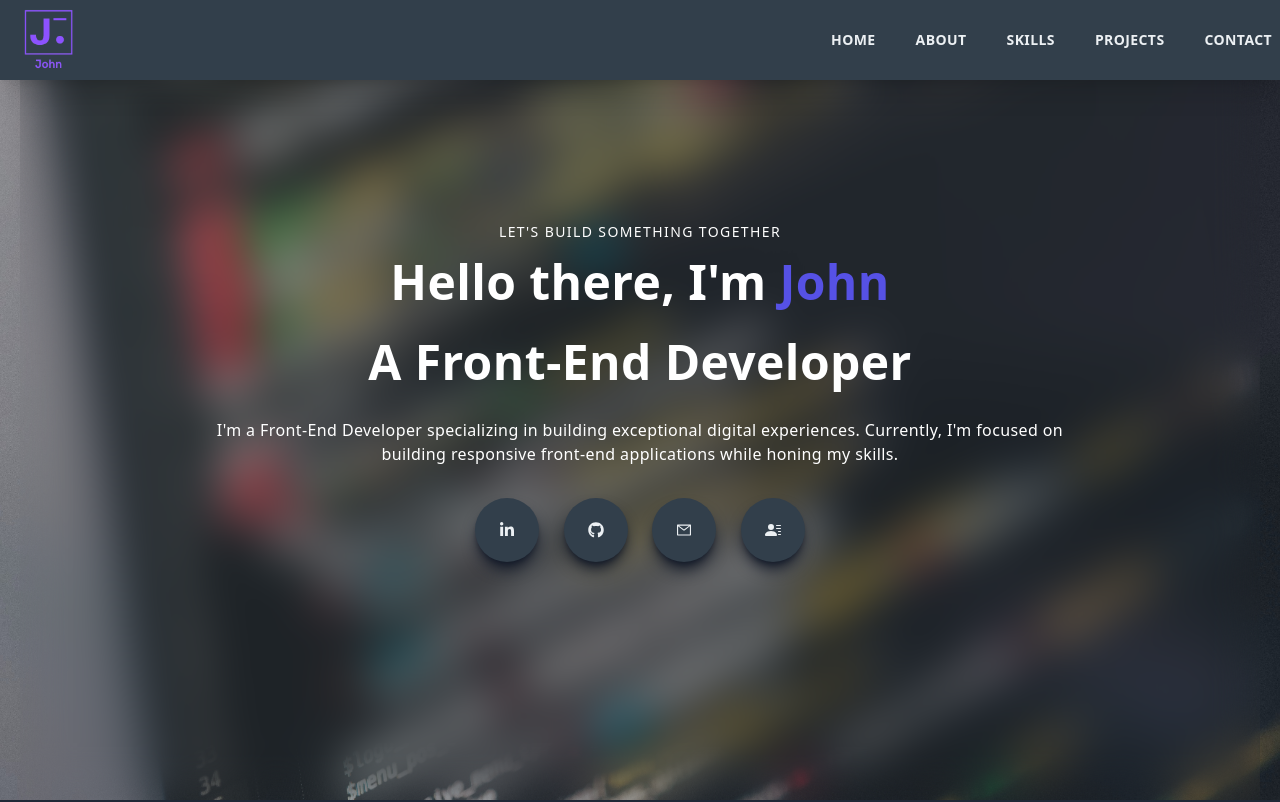
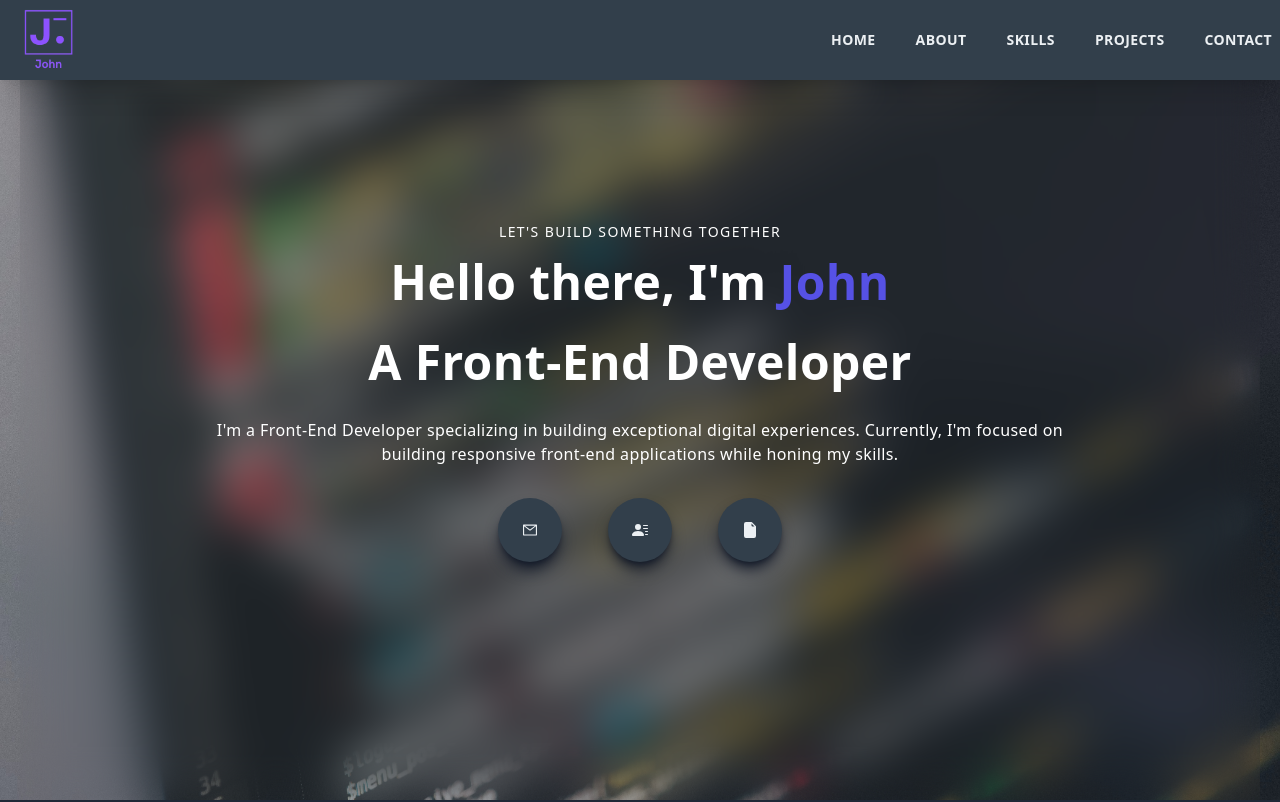
Before and after one commit to ionuser13/PortfolioV2, a Next.js app: page / in a window 1280 px wide. Shown: the top 802 px of the page. Built offline with nearby package versions, Linux system fonts and the light colour scheme.

Commit message:
changes on links

```diff
--- a/src/components/Contact.jsx
+++ b/src/components/Contact.jsx
@@ -11,22 +11,22 @@ const Contact = () => {
             <p className='uppercase text-xl tracking-widest text-remarking-color'>Contact</p>
             <h2 className='py-4'>How can you reach me</h2>
             <div className='flex items-center justify-evenly  m-auto py-4'>
-                <Link href={"https://www.linkedin.com/in/john-f-chacpi-marchena-b9a48222b/"} target={"_blank"} >
+                <Link href={"https://www.linkedin.com/in/john-f-chacpi-marchena-b9a48222b/"} target={"_blank"} title={"See my LinkedIn profile"}>
                     <div className='bg-section-background rounded-full shadow-lg shadow-gray-900 p-6 cursor-pointer hover:scale-110 hover:bg-hover-color ease-in duration-300'>
                         <FaLinkedinIn />
                     </div>
                 </Link>
-                <Link href={"https://github.com/ionuser13"} target={"_blank"}>
+                <Link href={"https://github.com/ionuser13"} target={"_blank"} title={"My GitHub Profile"}>
                     <div className='bg-section-background rounded-full shadow-lg shadow-gray-900 p-6 cursor-pointer hover:scale-110 hover:bg-hover-color ease-in duration-300'>
                         <FaGithub />
                     </div>
                 </Link>
-                <Link href={"mailto:chacpijohn83@gmail.com"} target={"_blank"}>
+                <Link href={"mailto:chacpijohn83@gmail.com"} target={"_blank"} title={"Contact me by mail"}>
                     <div className='bg-section-background rounded-full shadow-lg shadow-gray-900 p-6 cursor-pointer hover:scale-110 hover:bg-hover-color ease-in duration-300'>
                         <AiOutlineMail />
                     </div>
                 </Link>
-                <Link href={"https://github.com/ionuser13"} target={"_blank"}>
+                <Link href={"https://twitter.com/ionuser03"} target={"_blank"} title={"Contact me via Twitter"}>
                     <div className='bg-section-background rounded-full shadow-lg shadow-gray-900 p-6 cursor-pointer hover:scale-110 hover:bg-hover-color ease-in duration-300'>
                         <BsTwitter />
                     </div>
--- a/src/components/Main.jsx
+++ b/src/components/Main.jsx
@@ -1,7 +1,7 @@
 import React from 'react';
 import {FaLinkedinIn, FaGithub} from "react-icons/fa";
 import {AiOutlineMail} from "react-icons/ai";
-import {BsPersonLinesFill} from "react-icons/bs"
+import {BsPersonLinesFill, BsFileEarmarkFill} from "react-icons/bs"
 import Link from 'next/link';
 
 const Main = () => {
@@ -18,25 +18,20 @@ const Main = () => {
                     A Front-End Developer
                 </h1>
                 <p className='py-4 text-white max-w-[70%] m-auto'>I&apos;m a Front-End Developer specializing in building exceptional digital experiences. Currently, I&apos;m focused on building responsive front-end applications while honing my skills.</p>
-                <div className='flex items-center justify-between max-w-[330px] m-auto py-4'>
-                    <Link href={"https://www.linkedin.com/in/john-f-chacpi-marchena-b9a48222b/"} target={"_blank"} >
-                        <div className='bg-section-background rounded-full shadow-lg shadow-gray-900 p-6 cursor-pointer hover:scale-110 hover:bg-hover-color ease-in duration-300'>
-                            <FaLinkedinIn />
-                        </div>
-                    </Link>
-                    <Link href={"https://github.com/ionuser13"} target={"_blank"}>
-                        <div className='bg-section-background rounded-full shadow-lg shadow-gray-900 p-6 cursor-pointer hover:scale-110 hover:bg-hover-color ease-in duration-300'>
-                            <FaGithub />
-                        </div>
-                    </Link>
-                    <Link href={"mailto:chacpijohn83@gmail.com"} target={"_blank"}>
+                <div className='flex items-center justify-around max-w-[330px] m-auto py-4'>
+                    <Link href={"mailto:chacpijohn83@gmail.com"} target={"_blank"} title={"Contact me by mail"}>
                         <div className='bg-section-background rounded-full shadow-lg shadow-gray-900 p-6 cursor-pointer hover:scale-110 hover:bg-hover-color ease-in duration-300'>
                             <AiOutlineMail />
                         </div>
                     </Link>
-                    <Link href={"/#contact"}>
+                    <Link href={"/#contact"} title={"Go to Contact section"}>
                         <div className='bg-section-background rounded-full shadow-lg shadow-gray-900 p-6 cursor-pointer hover:scale-110 hover:bg-hover-color ease-in duration-300'>
                             <BsPersonLinesFill />
+                        </div>
+                    </Link>
+                    <Link href={"https://resume.io/r/O8DY4o3ro"} target={"_blank"} title={"Curriculum Vitae"}>
+                        <div className='bg-section-background rounded-full shadow-lg shadow-gray-900 p-6 cursor-pointer hover:scale-110 hover:bg-hover-color ease-in duration-300'>
+                            <BsFileEarmarkFill />
                         </div>
                     </Link>
                 </div>
```
